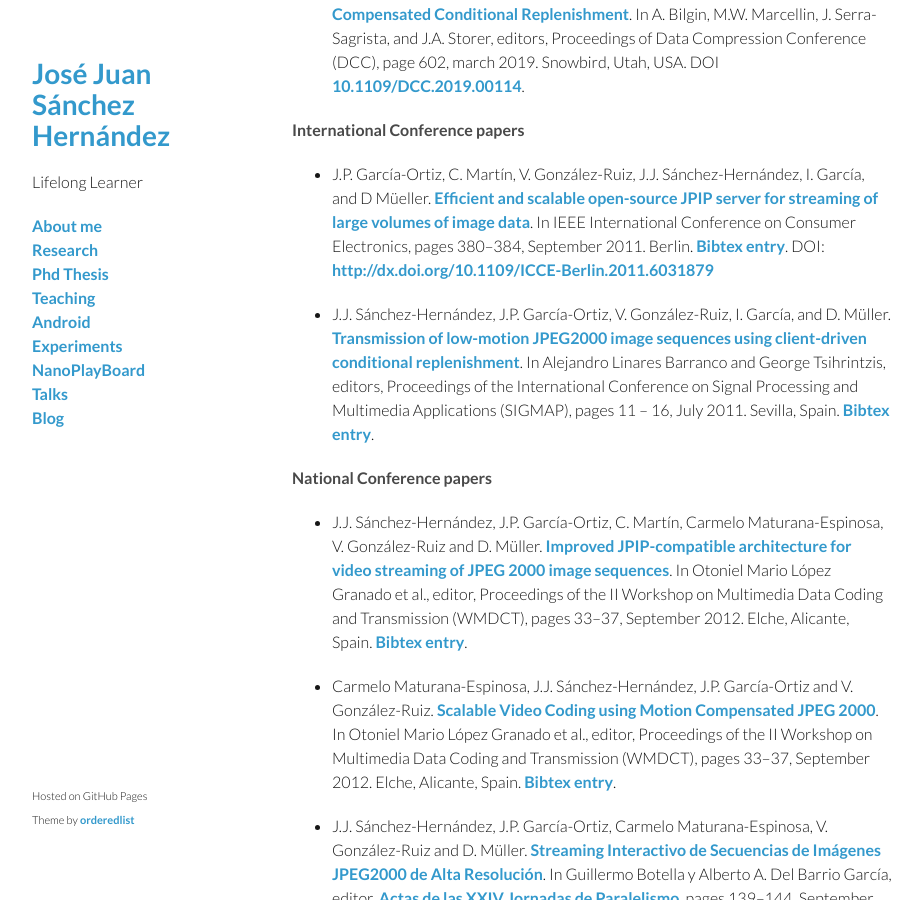
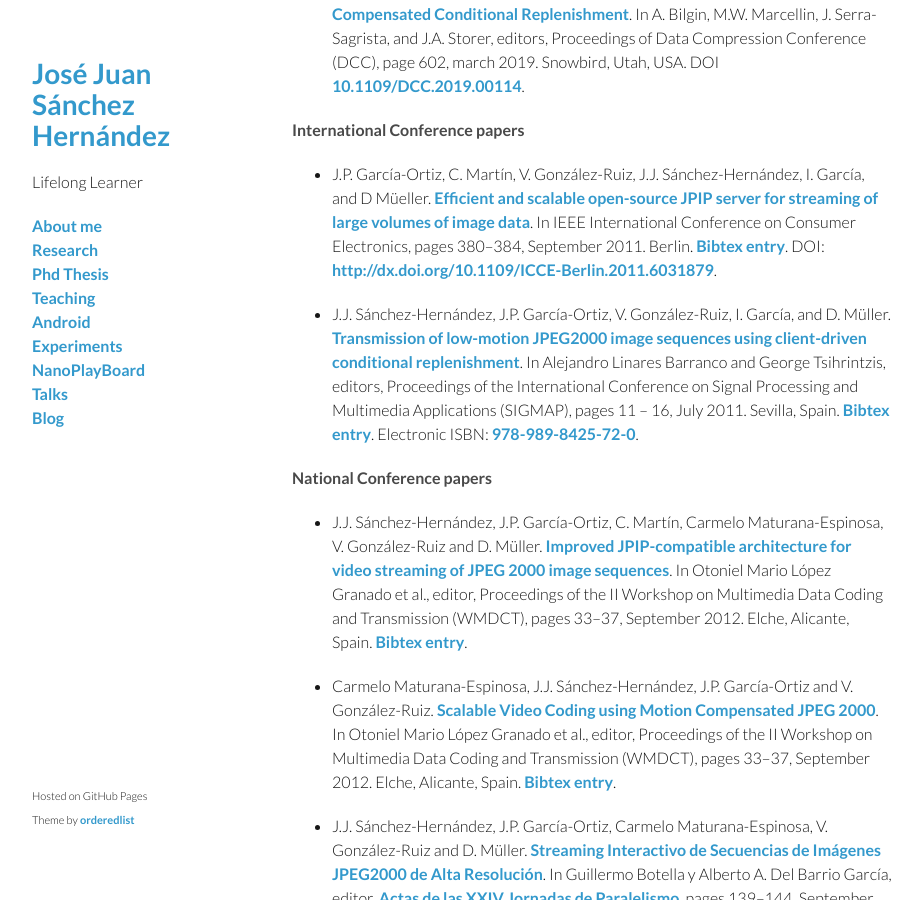
Before and after one commit to josejuansanchez/josejuansanchez.github.io, a Jekyll site: the page built from research/index.md, in a window 1280 px wide and 900 px high, scrolled down 721 px. Shown: the whole window, without its empty margins (178-1100 px from the left). Built offline with Jekyll 4.4.1, drawn with Linux system fonts in a browser that asks for light colours.

Commit message:
Updated research section

```diff
--- a/research/index.md
+++ b/research/index.md
@@ -6,15 +6,18 @@ title: Research Page
 ## Research
 
 ### Education
+
 PhD. Student in Computer Science at the [University of Almería](http://www.ual.es), Spain.
 M.Sc. in Advanced Computing Techniques at the [University of Almería](http://www.ual.es), Spain.
 B.Sc. in Computer Science at the [University of Almería](http://www.ual.es), Spain.
 
 ### Research group
+
 [High Performance Computing - Algorithms Research Group (TIC-146)](http://www.hpca.ual.es).
 [University of Almería](http://www.ual.es).
 
 ### Research interests
+
 Image Coding and Transmission, JPEG2000.
 
 ### Publications
@@ -29,9 +32,9 @@ Image Coding and Transmission, JPEG2000.
 
 #### International Conference papers
 
-* J.P. García-Ortiz, C. Martín, V. González-Ruiz, J.J. Sánchez-Hernández, I. García, and D Müeller. [Efficient and scalable open-source JPIP server for streaming of large volumes of image data](http://www.hpca.ual.es/~jjsanchez/publications/icce2011/paper.pdf). In IEEE International Conference on Consumer Electronics, pages 380–384, September 2011. Berlin. [Bibtex entry](http://www.hpca.ual.es/~vruiz/papers/ORTIZ11.bib). DOI: [http://dx.doi.org/10.1109/ICCE-Berlin.2011.6031879](http://dx.doi.org/10.1109/ICCE-Berlin.2011.6031879)
+* J.P. García-Ortiz, C. Martín, V. González-Ruiz, J.J. Sánchez-Hernández, I. García, and D Müeller. [Efficient and scalable open-source JPIP server for streaming of large volumes of image data](http://www.hpca.ual.es/~jjsanchez/publications/icce2011/paper.pdf). In IEEE International Conference on Consumer Electronics, pages 380–384, September 2011. Berlin. [Bibtex entry](http://www.hpca.ual.es/~vruiz/papers/ORTIZ11.bib). DOI: [http://dx.doi.org/10.1109/ICCE-Berlin.2011.6031879](http://dx.doi.org/10.1109/ICCE-Berlin.2011.6031879).
 
-* J.J. Sánchez-Hernández, J.P. García-Ortiz, V. González-Ruiz, I. García, and D. Müller. [Transmission of low-motion JPEG2000 image sequences using client-driven conditional replenishment](http://www.hpca.ual.es/~jjsanchez/publications/sigmap2011/paper.pdf). In Alejandro Linares Barranco and George Tsihrintzis, editors, Proceedings of the International Conference on Signal Processing and Multimedia Applications (SIGMAP), pages 11 – 16, July 2011. Sevilla, Spain. [Bibtex entry](http://www.hpca.ual.es/~vruiz/papers/HERNANDEZ11.bib).
+* J.J. Sánchez-Hernández, J.P. García-Ortiz, V. González-Ruiz, I. García, and D. Müller. [Transmission of low-motion JPEG2000 image sequences using client-driven conditional replenishment](http://www.hpca.ual.es/~jjsanchez/publications/sigmap2011/paper.pdf). In Alejandro Linares Barranco and George Tsihrintzis, editors, Proceedings of the International Conference on Signal Processing and Multimedia Applications (SIGMAP), pages 11 – 16, July 2011. Sevilla, Spain. [Bibtex entry](http://www.hpca.ual.es/~vruiz/papers/HERNANDEZ11.bib). Electronic ISBN: [978-989-8425-72-0](https://ieeexplore.ieee.org/abstract/document/6731257).
 
 #### National Conference papers
 
```
